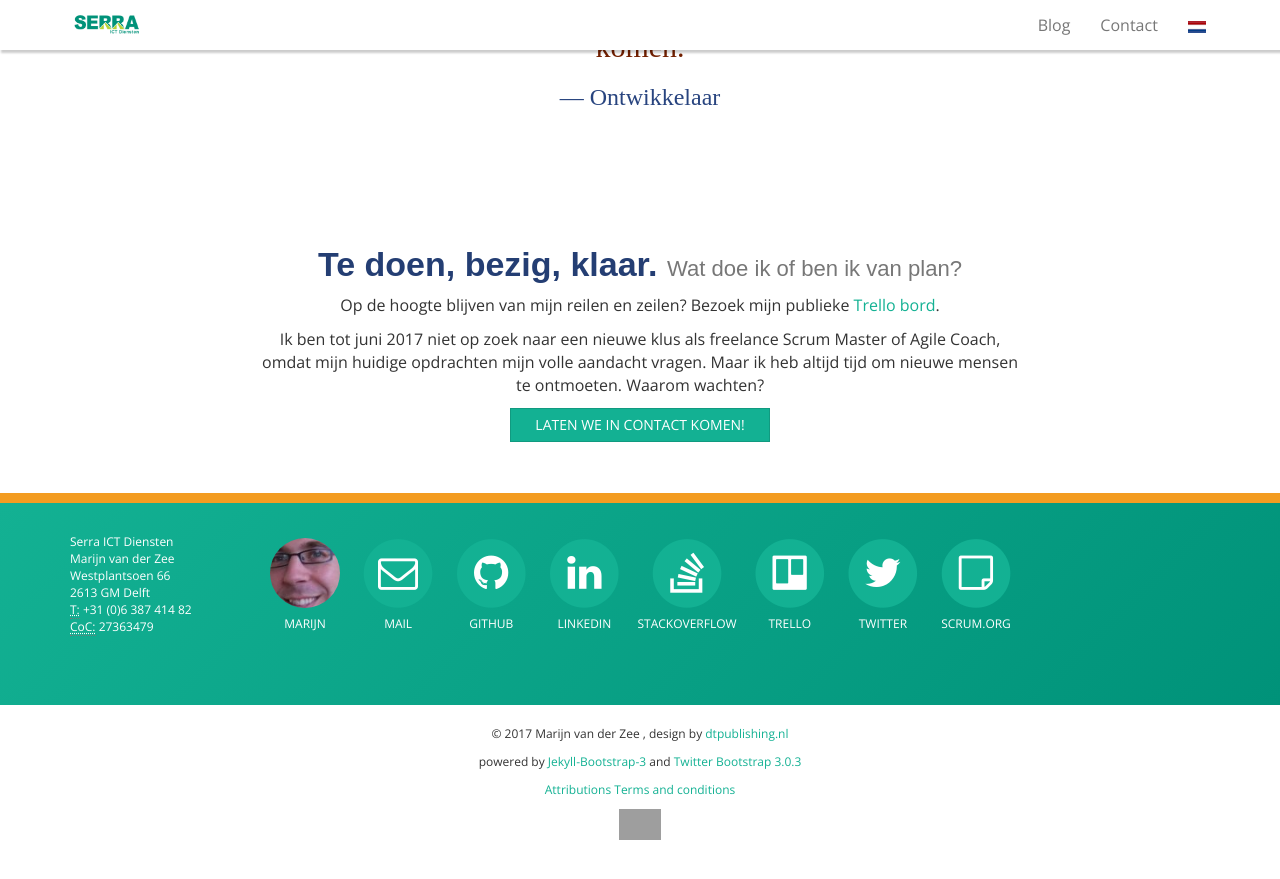
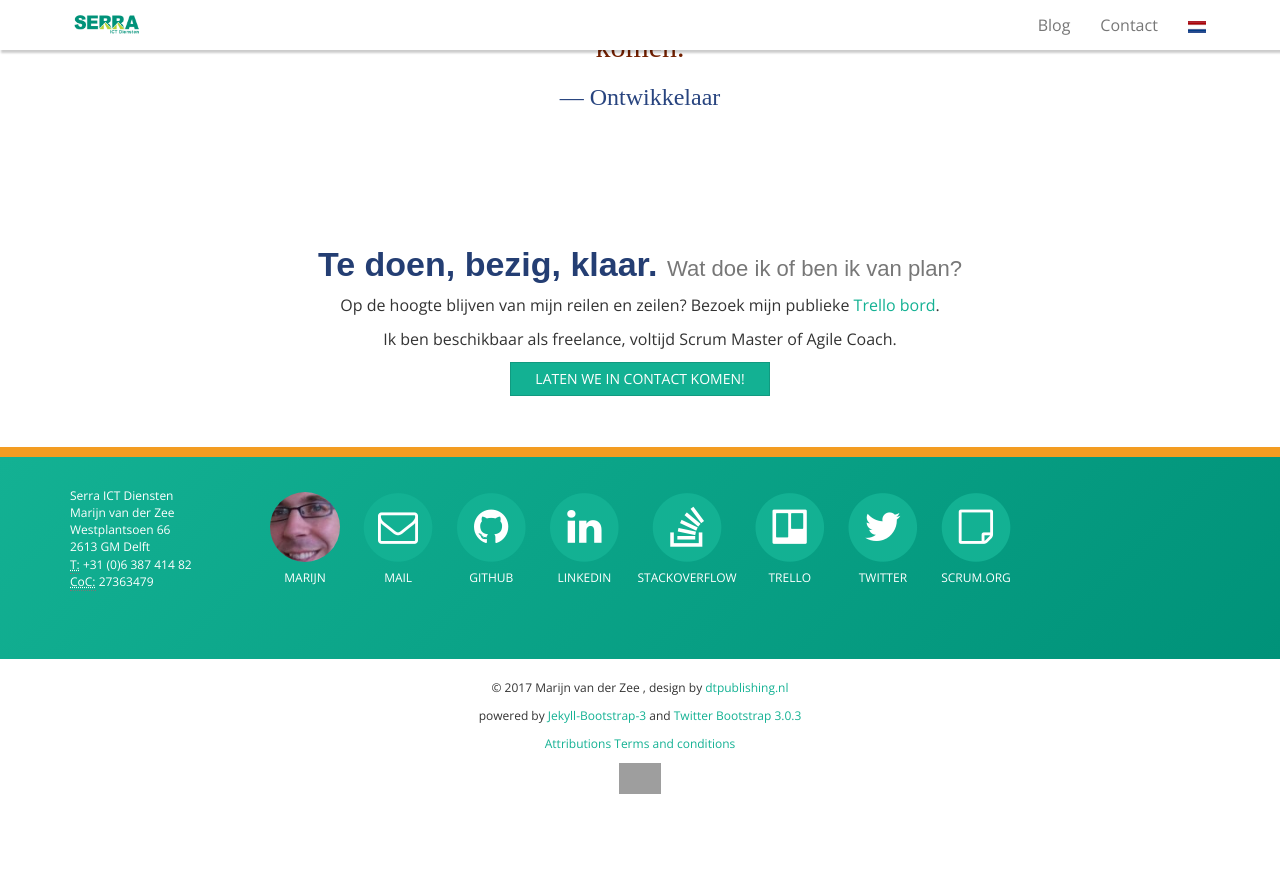
Before and after one commit to serraict/serraict.github.io, a Jekyll site: the page built from index-nl.md, in a window 1280 px wide and 900 px high, scrolled down 2465 px. Shown: the top 879 px of the window. Built offline with Jekyll 4.4.1, drawn with Linux system fonts in a browser that asks for light colours; nearby versions of some CDN libraries; some web fonts are replaced; after the commit the page ends 3319 px from its top, so only the background shows below that; grey boxes are pictures that could not be loaded.

Commit message:
Update availability on main page

```diff
--- a/index-nl.md
+++ b/index-nl.md
@@ -246,10 +246,9 @@ tagline: Marijn van der Zee
       Op de hoogte blijven van mijn reilen en zeilen?
       Bezoek mijn publieke <a href="http://bit.do/serras-kanban-board">Trello bord</a>.
       </p>
-      <p>Ik ben tot juni 2017 niet op zoek naar een nieuwe klus als freelance Scrum Master of Agile Coach,
-      omdat mijn huidige opdrachten mijn volle aandacht vragen.
-      Maar ik heb altijd tijd om nieuwe mensen te ontmoeten.
-      Waarom wachten?</p>
+      <p>
+        Ik ben beschikbaar als freelance, voltijd Scrum Master of Agile Coach.
+      </p>
       <p><a href="pages/contact.html" class="btn btn-primary">Laten we in contact komen!</a></p>
     </div>
 
```
Also changed, not shown: index.md (+1 -1 lines).
